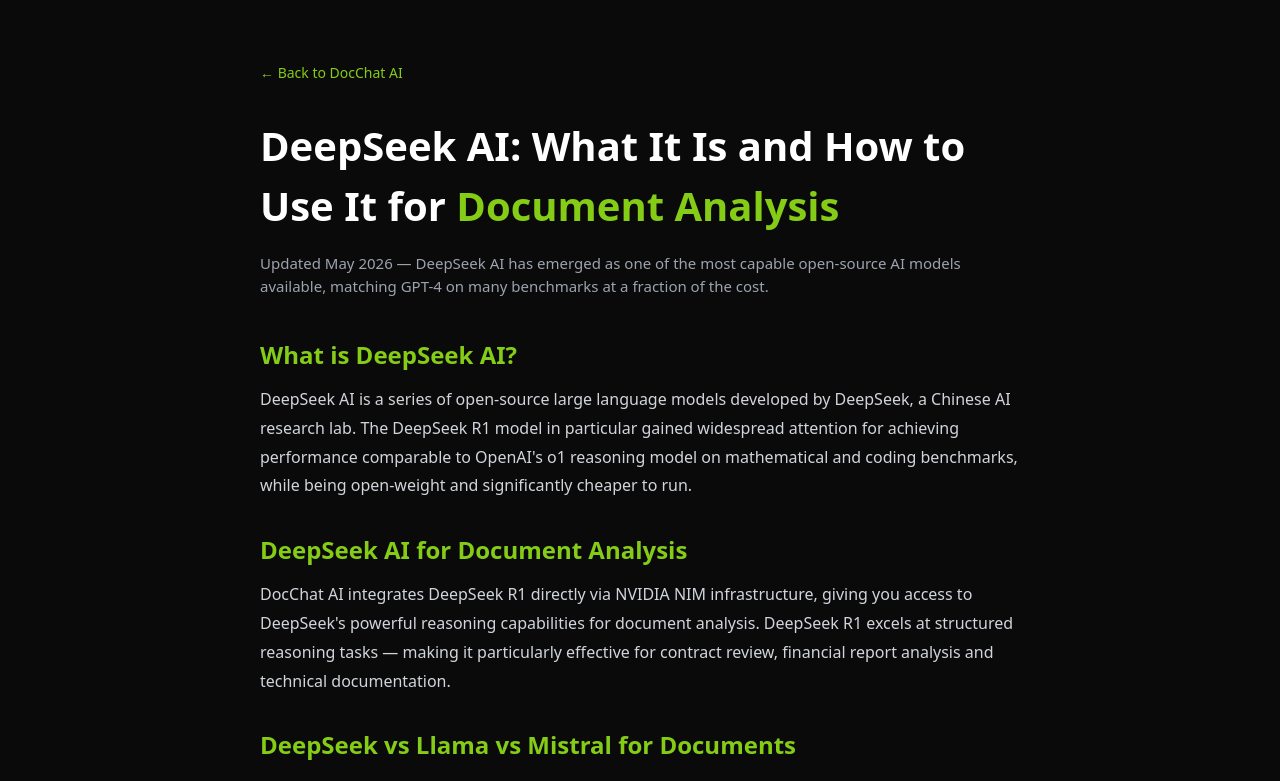
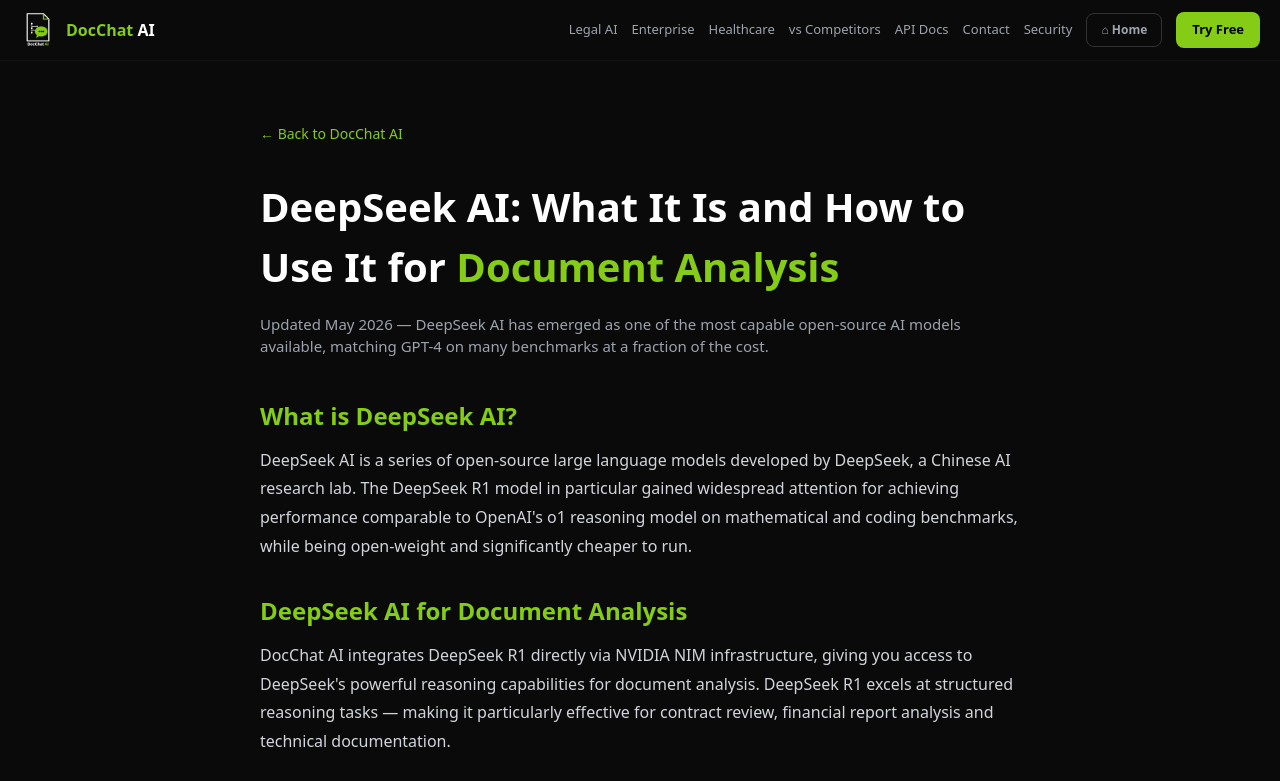
Before and after one commit to justin280/docchat-saas, a Next.js app: page /blog/deepseek-ai in a window 1280 px wide. Shown: the top 781 px of the page. Built offline with nearby package versions, Linux system fonts and the light colour scheme.

Commit message:
Add NavBar with logo to blog/deepseek-ai page

```diff
--- a/app/(pages)/blog/deepseek-ai/page.js
+++ b/app/(pages)/blog/deepseek-ai/page.js
@@ -1,7 +1,10 @@
+import NavBar from '@/app/components/NavBar';
 export const metadata = { title: 'DeepSeek AI: The New Frontier in Open-Source Document Analysis | DocChat AI', description: 'Learn how DeepSeek AI works, why it is competitive with GPT-4, and how to use DeepSeek AI for document analysis with DocChat AI.' };
 export default function Page() {
   return (
-    <main style={{minHeight:'100vh',backgroundColor:'#0a0a0a',color:'#fff',fontFamily:'system-ui,sans-serif',padding:'60px 20px',maxWidth:'800px',margin:'0 auto'}}>
+    <div style={{backgroundColor:'#0a0a0a',minHeight:'100vh',color:'#fff',fontFamily:'system-ui,sans-serif'}}>
+      <NavBar activePath="/blog/deepseek-ai" />
+      <main style={{minHeight:'100vh',backgroundColor:'#0a0a0a',color:'#fff',fontFamily:'system-ui,sans-serif',padding:'60px 20px',maxWidth:'800px',margin:'0 auto'}}>
       <a href="/" style={{color:'#84cc16',textDecoration:'none',fontSize:'14px'}}>&#8592; Back to DocChat AI</a>
       <h1 style={{fontSize:'clamp(24px,4vw,40px)',fontWeight:'700',margin:'32px 0 16px'}}>DeepSeek AI: What It Is and How to Use It for <span style={{color:"#84cc16"}}>Document Analysis</span></h1>
       <p style={{color:'#9ca3af',marginBottom:'40px',fontSize:'15px'}}>Updated May 2026 — DeepSeek AI has emerged as one of the most capable open-source AI models available, matching GPT-4 on many benchmarks at a fraction of the cost.</p>
@@ -25,5 +28,6 @@ export default function Page() {
         <a href="/" style={{display:'inline-block',backgroundColor:'#84cc16',color:'#000',padding:'12px 24px',borderRadius:'8px',fontWeight:'700',textDecoration:'none'}}>Start Free</a>
       </div>
     </main>
+      </div>
   );
 }
```
